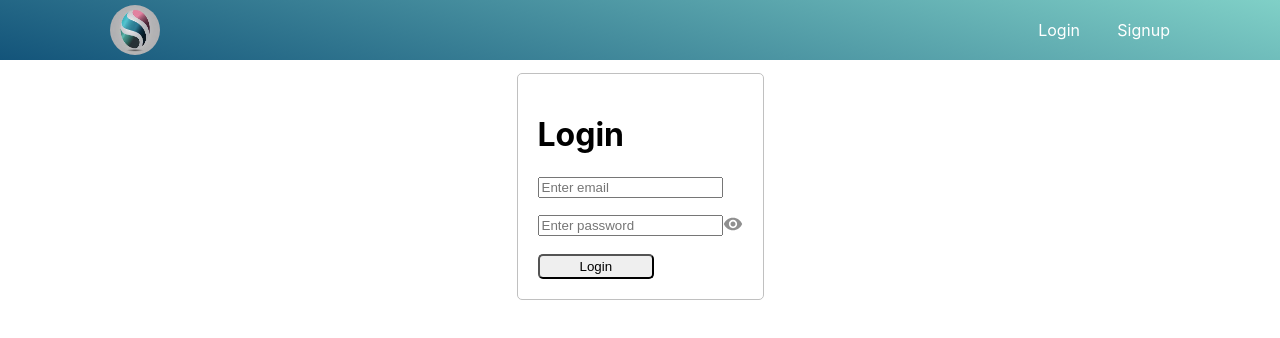
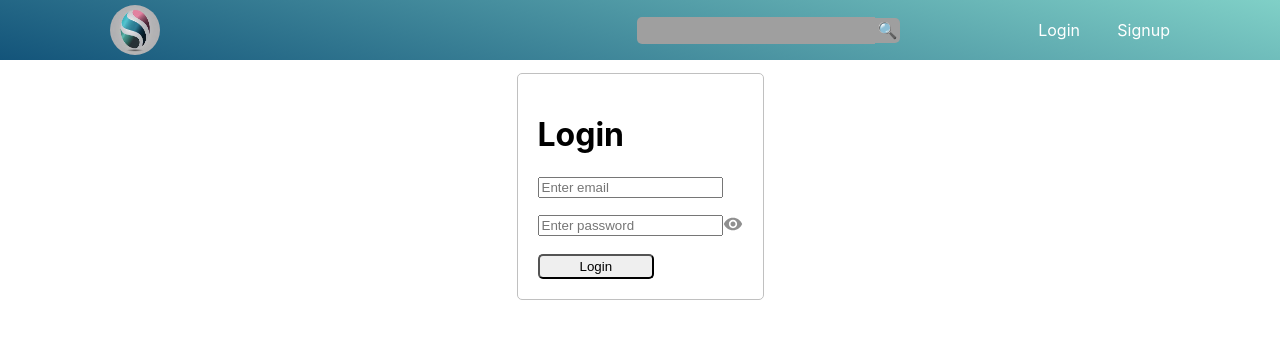
Before and after one commit to riteshsingla36/shopify, a React (Create React App) app: page /login in a window 1280 px wide. Shown: the top 338 px of the page. Built offline with nearby package versions, Linux system fonts and the light colour scheme.

Commit message:
minor errors removed for final order page

```diff
--- a/src/clientcomponents/Address.jsx
+++ b/src/clientcomponents/Address.jsx
@@ -4,8 +4,8 @@ import { useNavigate } from "react-router-dom";
 
 const Address = () => {
   const navigate = useNavigate();
-  if (JSON.parse(sessionStorage.getItem("total")) ===0) {
-      navigate("/cart")
+  if (JSON.parse(sessionStorage.getItem("total")) === 0) {
+    navigate("/cart");
   }
   const [addresses, setAddresses] = useState([]);
   const [currentAdd, setCurrentAdd] = useState("");
@@ -64,7 +64,6 @@ const Address = () => {
           })
           .then((data) => data.data);
 
-
         const options = {
           key: razorpayKey,
           amount: amount.toString(),
@@ -90,6 +89,17 @@ const Address = () => {
               }
             );
 
+            // deleting all previous items existing for this cart
+
+            axios.delete(
+              `/item/deleteall/${JSON.parse(localStorage.getItem("cart"))}`,
+              {
+                headers: {
+                  token: JSON.parse(localStorage.getItem("token")),
+                },
+              }
+            );
+
             //creating new cart after successful payment
             axios
               .post(
@@ -105,9 +115,11 @@ const Address = () => {
               )
               .then((data) => {
                 localStorage.setItem("cart", JSON.stringify(data.data._id));
-                console.log("new cart allotaed");
               });
             navigate("/");
+            localStorage.removeItem("total")
+            localStorage.removeItem("address")
+            localStorage.removeItem("rzp_device_id")
             alert(result.data.msg);
             sessionStorage.clear();
             window.location.reload();
--- a/src/clientcomponents/Navbars.jsx
+++ b/src/clientcomponents/Navbars.jsx
@@ -20,6 +20,11 @@ const Navbars = () => {
         alt=""
         onClick={() => navigate("/")}
       />
+
+      <div className="search">
+        <input type="text" />
+        <span>🔍</span>
+      </div>
       {auth ? (
         <span className={small ? "navbars-right hide" : "navbars-right"}>
           <span onClick={() => navigate("/orders")}>Orders</span>
--- a/src/clientcomponents/navbars.css
+++ b/src/clientcomponents/navbars.css
@@ -15,7 +15,33 @@
     grid-column: 2/3;
 }
 
+.search {
+    text-align: right;
+    display: flex;
+    align-items: center;
+    justify-content: right;
+}
 
+.search input {
+    padding: 3px;
+    border: none;
+    border-radius: 5px 0 0 5px;
+    background-color: #9f9f9f;
+    color: white;
+    font-size: large;
+}
+
+.search input:focus {
+    outline: none;
+}
+
+.search span {
+    background-color: #9f9f9f;
+    padding: 2.5px;
+    border: none;
+    border-radius: 0 5px 5px 0;
+
+}
 
 .navbars-right {
     text-align: right;
@@ -44,23 +70,25 @@
     display: none;
 }
 
-.hide {
+/* .hide {
     display: none;
-}
+} */
 
 /* Extra small devices (phones, 600px and down) */
 @media only screen and (max-width: 600px) {}
+
 @media only screen and (max-width: 860px) {
 
     .navbars {
         grid-template-columns: 30px 1fr 2fr 1fr 30px;
     }
+
     .ham {
         display: initial;
         grid-column: 4/5;
-    text-align: right;
-    color: gray;
-    font-size: larger;
+        text-align: right;
+        color: gray;
+        font-size: larger;
     }
 
 
@@ -70,10 +98,8 @@
         grid-row: 2/3;
         grid-column: 2/3;
         display: grid;
-        grid-template-rows: repeat(3,1fr);
-    grid-template-columns: none;
-    /* gap: 20px; */
-
+        grid-template-rows: repeat(3, 1fr);
+        grid-template-columns: none;
     }
 
 
@@ -87,9 +113,7 @@
 @media only screen and (min-width: 600px) {}
 
 /* Medium devices (landscape tablets, 768px and up) */
-@media only screen and (min-width: 768px) {
-
-}
+@media only screen and (min-width: 768px) {}
 
 /* Large devices (laptops/desktops, 992px and up) */
 @media only screen and (min-width: 992px) {}
```
Also changed, not shown: 2 other files (tests, documents, lock files or other folders).
